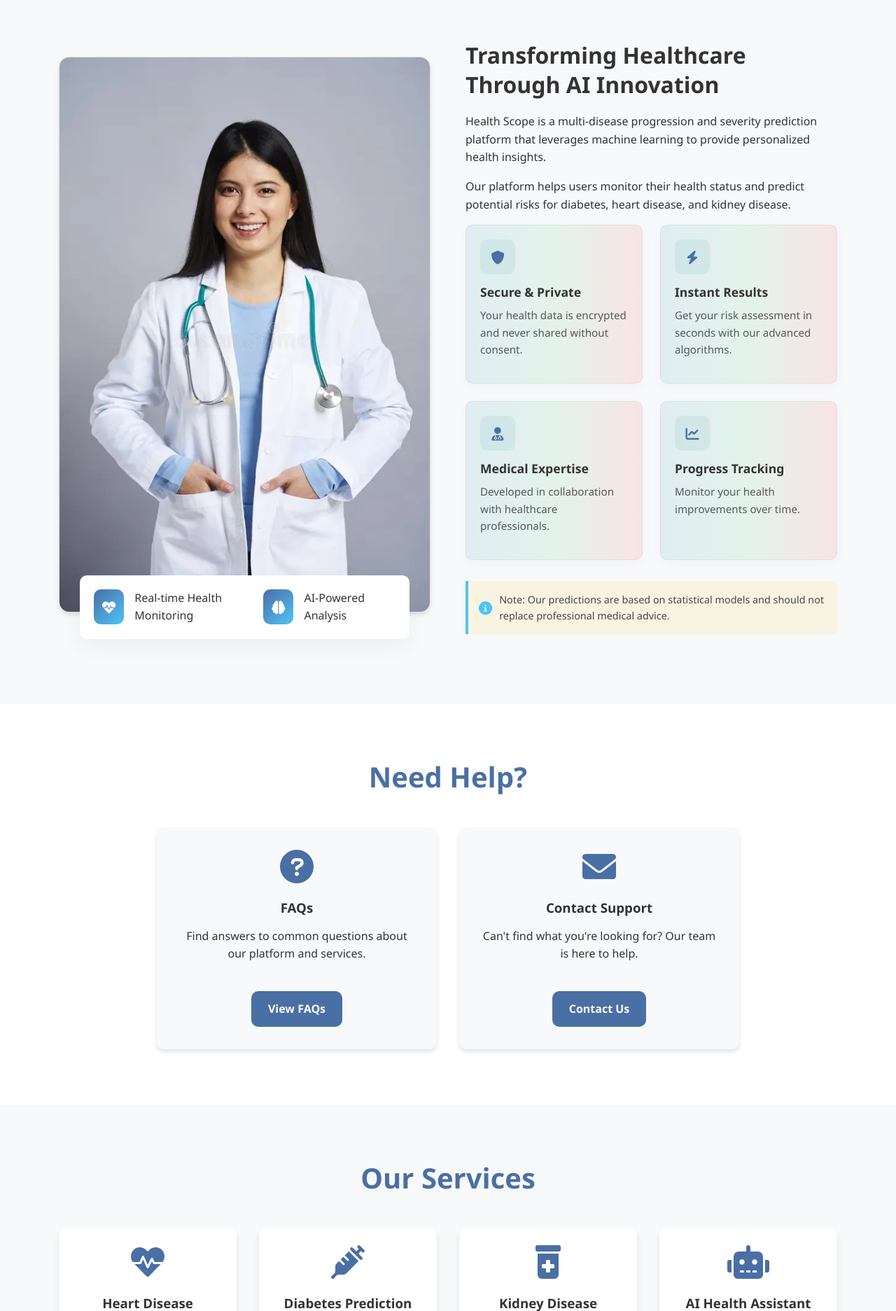
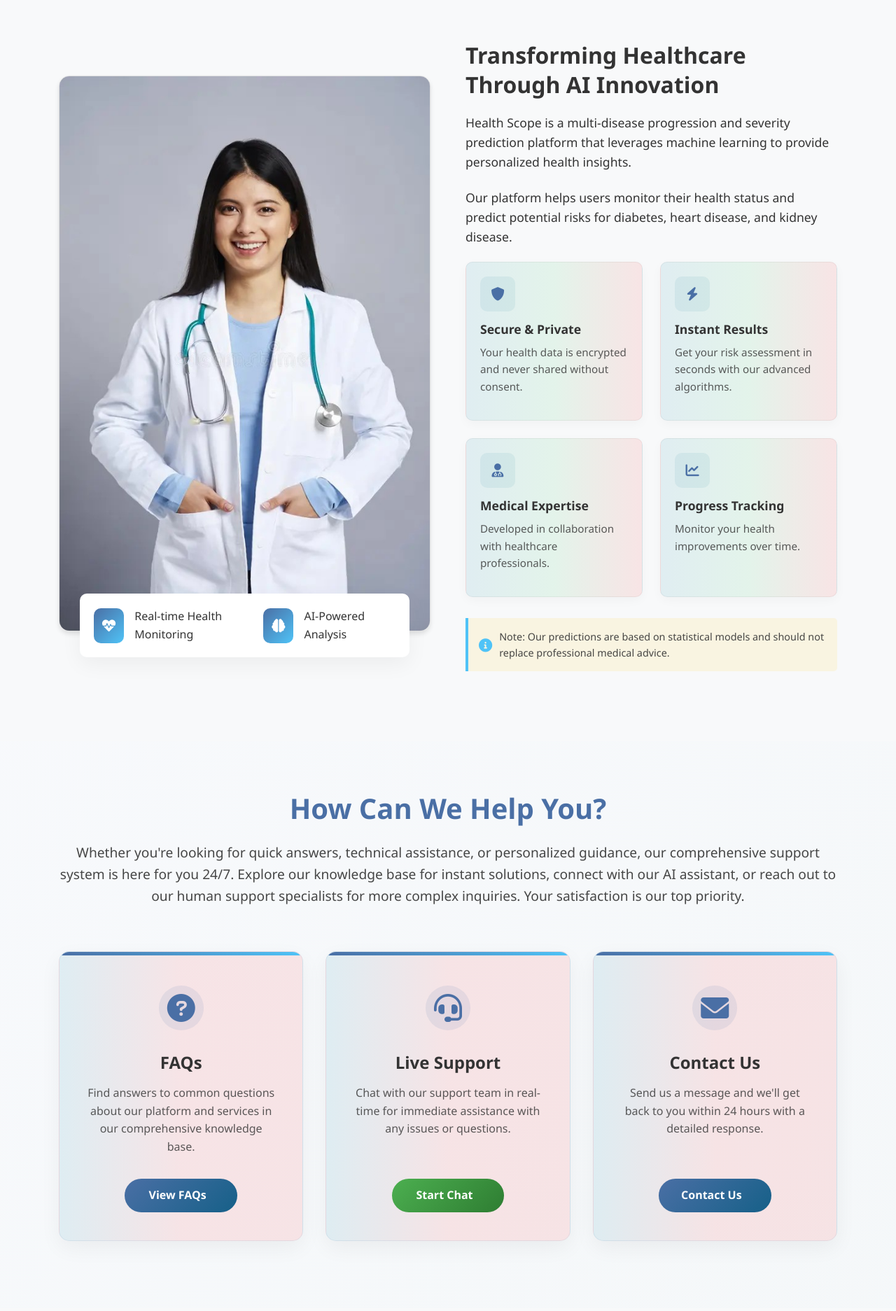
Before and after one commit to Angad143/HealthScope---A-Multi-Disease-Progression-and-Severity-Prediction-Platform, a Flask app: page / in a window 1280 px wide. Shown: the part 840-2713 px from the top of the page at 70% size. Run offline with Flask 3, Linux system fonts and the light colour scheme; some libraries are stand-ins or nearby versions.

Commit message:
complated help section in index.html page

```diff
--- a/Health Scope - Multi-Disease Prediction System (Flask)/static/css/index.css
+++ b/Health Scope - Multi-Disease Prediction System (Flask)/static/css/index.css
@@ -225,7 +225,7 @@ img {
   color: var(--text-color);
   cursor: pointer;
   font-size: 0.9rem;
-  margin-left: 20px;
+  margin-left: -80px;
   padding: 0.7rem 1rem;
   border-radius: 10px;
   transition: var(--transition);
@@ -352,7 +352,6 @@ img {
 }
 
 /* ============================= About Section =============================*/
-/* About Section */
 .about-section {
   padding: 100px 0;
   background-color: var(--card-bg);
@@ -385,6 +384,15 @@ img {
   display: flex;
   align-items: center;
   gap: 50px;
+}
+
+.about-section-description {
+  max-width: 100%;
+  margin: 0 auto;
+  color: var(--text-color);
+  opacity: 1;
+  font-size: 1.1rem;
+  margin-bottom: 22px;
 }
 
 .about-image {
@@ -604,9 +612,24 @@ img {
 }
 
 /* ===================== Help Section ============================== */
+
 .help-section {
-  padding: 5rem 0;
-  background-color: var(--bg-color);
+  padding: 6rem 0;
+  background: linear-gradient(135deg, rgba(74, 111, 165, 0.03) 0%, rgba(22, 96, 136, 0.03) 100%);
+  position: relative;
+  overflow: hidden;
+}
+
+.help-section::before {
+  content: '';
+  position: absolute;
+  top: 0;
+  left: 0;
+  background: linear-gradient(135deg, rgba(116, 161, 228, 0.03) 0%, rgba(56, 93, 112, 0.03) 100%);
+  width: 100%;
+  height: 100%;
+  opacity: 0.5;
+  z-index: 0;
 }
 
 .help-section h2 {
@@ -614,52 +637,193 @@ img {
   font-size: 2.5rem;
   margin-bottom: 3rem;
   color: var(--primary-color);
+  line-height: 0;
+}
+
+.section-header {
+  text-align: center;
+  margin-bottom: 4rem;
+  position: relative;
+  z-index: 1;
+}
+
+.section-description {
+  max-width: 100%;
+  margin: 0 auto;
+  color: var(--text-color);
+  opacity: 0.9;
+  font-size: 1.2rem;
 }
 
 .help-content {
-  display: flex;
-  justify-content: center;
+  display: grid;
+  grid-template-columns: repeat(auto-fit, minmax(300px, 1fr));
   gap: 2rem;
-  flex-wrap: wrap;
+  position: relative;
+  z-index: 1;
 }
 
 .help-card {
-  background-color: var(--card-bg);
-  padding: 2rem;
-  border-radius: 10px;
-  box-shadow: var(--shadow);
+  background: linear-gradient(90deg, rgba(18,141,172,0.1), rgba(255,50,50,0.1), rgba(255,50,50,0.1));
+  padding: 2.5rem;
+  border-radius: 15px;
+  box-shadow: 0 10px 30px rgba(0, 0, 0, 0.05);
+  transition: all 0.4s cubic-bezier(0.175, 0.885, 0.32, 1.275);
+  display: flex;
+  flex-direction: column;
+  align-items: center;
   text-align: center;
-  transition: var(--transition);
-  flex: 1;
-  min-width: 300px;
-  max-width: 400px;
+  position: relative;
+  overflow: hidden;
+  border: 1px solid rgba(74, 111, 165, 0.1);
+}
+
+.help-card::before {
+  content: '';
+  position: absolute;
+  top: 0;
+  left: 0;
+  width: 100%;
+  height: 5px;
+  background: linear-gradient(90deg, var(--primary-color), var(--accent-color));
 }
 
 .help-card:hover {
   transform: translateY(-10px);
+  box-shadow: 0 15px 35px rgba(0, 0, 0, 0.1);
 }
 
-.help-card i {
-  font-size: 3rem;
-  color: var(--primary-color);
+.card-icon {
+  position: relative;
+  width: 80px;
+  height: 80px;
   margin-bottom: 1.5rem;
 }
 
+.card-icon i {
+  font-size: 2.5rem;
+  color: var(--primary-color);
+  position: relative;
+  z-index: 2;
+  line-height: 80px;
+}
+
+.icon-shape {
+  position: absolute;
+  width: 100%;
+  height: 100%;
+  background-color: rgba(74, 111, 165, 0.1);
+  border-radius: 50%;
+  top: 0;
+  left: 0;
+  z-index: 1;
+  transform: scale(0.8);
+  transition: all 0.4s ease;
+}
+
+.help-card:hover .icon-shape {
+  transform: scale(1);
+  background-color: rgba(74, 111, 165, 0.2);
+}
+
 .help-card h3 {
+  font-size: 1.5rem;
   margin-bottom: 1rem;
+  color: var(--text-color);
+}
+
+.help-card p {
+  color: var(--text-color);
+  opacity: 0.8;
+  margin-bottom: 2rem;
+  font-size: 1rem;
+  line-height: 1.6;
+}
+
+.card-footer {
+  margin-top: auto;
+  width: 100%;
 }
 
 .help-btn {
-  margin-top: 1.5rem;
-  background-color: var(--primary-color);
+  display: inline-flex;
+  align-items: center;
+  justify-content: center;
+  padding: 0.7rem 1.5rem;
+  background: linear-gradient(135deg, var(--primary-color), var(--secondary-color));
   color: white;
+  border-radius: 30px;
+  font-weight: 600;
+  transition: all 0.3s ease;
+  width: 60%;
+  border: none;
+  cursor: pointer;
+  position: relative;
+  overflow: hidden;
+}
+
+.help-btn span {
+  position: relative;
+  z-index: 2;
+  margin-right: 10px;
+}
+
+.help-btn i {
+  position: relative;
+  z-index: 2;
+  font-size: 0.9rem;
+  transition: transform 0.3s ease;
+}
+
+.help-btn::before {
+  content: '';
+  position: absolute;
+  top: 0;
+  left: 0;
+  width: 100%;
+  height: 100%;
+  background: linear-gradient(135deg, var(--secondary-color), var(--primary-color));
+  opacity: 0;
+  transition: opacity 0.3s ease;
+  z-index: 1;
 }
 
 .help-btn:hover {
-  background-color: var(--secondary-color);
+  box-shadow: 0 5px 15px rgba(74, 111, 165, 0.3);
 }
 
-/* Services Section */
+.help-btn:hover::before {
+  opacity: 1;
+}
+
+.help-btn:hover i {
+  transform: translateX(3px);
+}
+
+#liveChatBtn {
+  background: linear-gradient(135deg, #4CAF50, #2E7D32);
+}
+
+#liveChatBtn::before {
+  background: linear-gradient(135deg, #2E7D32, #4CAF50);
+}
+
+@media (max-width: 768px) {
+  .section-title {
+      font-size: 2rem;
+  }
+
+  .help-content {
+      grid-template-columns: 1fr;
+  }
+
+  .help-card {
+      padding: 2rem;
+  }
+}
+
+/* ===================== Services Section ============================== */
+
 .services-section {
   padding: 5rem 0;
   background-color: var(--card-bg);
--- a/Health Scope - Multi-Disease Prediction System (Flask)/templates/index.html
+++ b/Health Scope - Multi-Disease Prediction System (Flask)/templates/index.html
@@ -15,6 +15,9 @@
     <link rel="stylesheet" href="{{ url_for('static', filename='css/index.css') }}">
     <script src="{{ url_for('static', filename='js/index.js') }}"></script>
 
+    <link rel="stylesheet" href="{{ url_for('static', filename='css/sample.css') }}">
+
+
 </head>
 
 <body>
@@ -24,12 +27,11 @@
             <a href="{{ url_for('home') }}" class="logo">
                 <img src="{{ url_for('static', filename='images/logo.png') }}" alt="HealthScope Logo" class="logo-img">
                 <b>Health Scope</b>
-                <button class="theme-toggle" id="themeToggle">
-                    <i class="fas fa-moon"></i>
-                    <span>Dark</span>
-                </button>
             </a>
-
+            <button class="theme-toggle" id="themeToggle">
+                <i class="fas fa-moon"></i>
+                <span>Dark</span>
+            </button>
             <ul class="nav-links">
                 <li><a href="#home" class="nav-link">Home</a></li>
                 <li><a href="#about" class="nav-link">About</a></li>
@@ -102,9 +104,9 @@
 
                 <div class="about-text">
                     <h3>Transforming Healthcare Through AI Innovation</h3>
-                    <p>Health Scope is a multi-disease progression and severity prediction platform that leverages
+                    <p class="about-section-description">Health Scope is a multi-disease progression and severity prediction platform that leverages
                         machine learning to provide personalized health insights.</p>
-                    <p>Our platform helps users monitor their health status and predict potential risks for diabetes,
+                    <p class="about-section-description">Our platform helps users monitor their health status and predict potential risks for diabetes,
                         heart disease, and kidney disease.</p>
                     <div class="features-grid">
                         <div class="feature-card">
@@ -153,19 +155,61 @@
     <!-- Help Section -->
     <section id="help" class="help-section">
         <div class="container">
-            <h2>Need Help?</h2>
+            <div class="section-header">
+                <h2 class="section-title">How Can We Help You?</h2>
+                <p class="section-description">
+                    Whether you're looking for quick answers, technical assistance, or personalized guidance,
+                    our comprehensive support system is here for you 24/7. Explore our knowledge base for
+                    instant solutions, connect with our AI assistant, or reach out to our human support
+                    specialists for more complex inquiries. Your satisfaction is our top priority.
+                </p>
+            </div>
             <div class="help-content">
+                <!-- FAQ Card -->
                 <div class="help-card">
-                    <i class="fas fa-question-circle"></i>
+                    <div class="card-icon">
+                        <i class="fas fa-question-circle"></i>
+                        <div class="icon-shape"></div>
+                    </div>
                     <h3>FAQs</h3>
-                    <p>Find answers to common questions about our platform and services.</p>
-                    <a href="{{ url_for('help_questions') }}" class="btn help-btn">View FAQs</a>
+                    <p>Find answers to common questions about our platform and services in our comprehensive knowledge
+                        base.</p>
+                    <div class="card-footer">
+                        <a href="{{ url_for('help_questions') }}" class="btn help-btn">
+                            <span>View FAQs</span>
+                        </a>
+                    </div>
                 </div>
+
+                <!-- Support Card -->
                 <div class="help-card">
-                    <i class="fas fa-envelope"></i>
-                    <h3>Contact Support</h3>
-                    <p>Can't find what you're looking for? Our team is here to help.</p>
-                    <a href="#contact" class="btn help-btn">Contact Us</a>
+                    <div class="card-icon">
+                        <i class="fas fa-headset"></i>
+                        <div class="icon-shape"></div>
+                    </div>
+                    <h3>Live Support</h3>
+                    <p>Chat with our support team in real-time for immediate assistance with any issues or questions.
+                    </p>
+                    <div class="card-footer">
+                        <a href="{{ url_for('login_user') }}" class="btn help-btn" id="liveChatBtn">
+                            <span>Start Chat</span>
+                        </a>
+                    </div>
+                </div>
+
+                <!-- Contact Card -->
+                <div class="help-card">
+                    <div class="card-icon">
+                        <i class="fas fa-envelope"></i>
+                        <div class="icon-shape"></div>
+                    </div>
+                    <h3>Contact Us</h3>
+                    <p>Send us a message and we'll get back to you within 24 hours with a detailed response.</p>
+                    <div class="card-footer">
+                        <a href="#contact" class="btn help-btn">
+                            <span>Contact Us</span>
+                        </a>
+                    </div>
                 </div>
             </div>
         </div>
@@ -355,4 +399,5 @@
     </script>
     {% endif %}
 </body>
+
 </html>
```
Also changed, not shown: Health Scope - Multi-Disease Prediction System (Flask)/templates/help.html (+6 -6 lines), Health Scope - Multi-Disease Prediction System (Flask)/static/css/sample.css (added).
